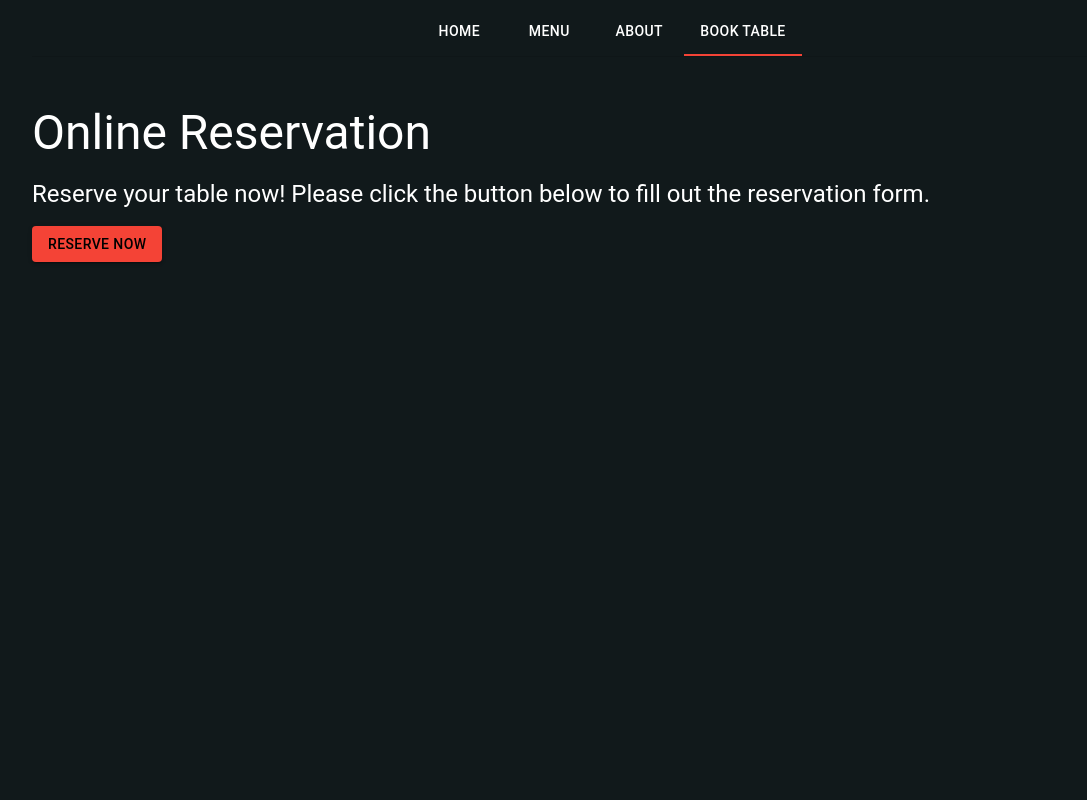
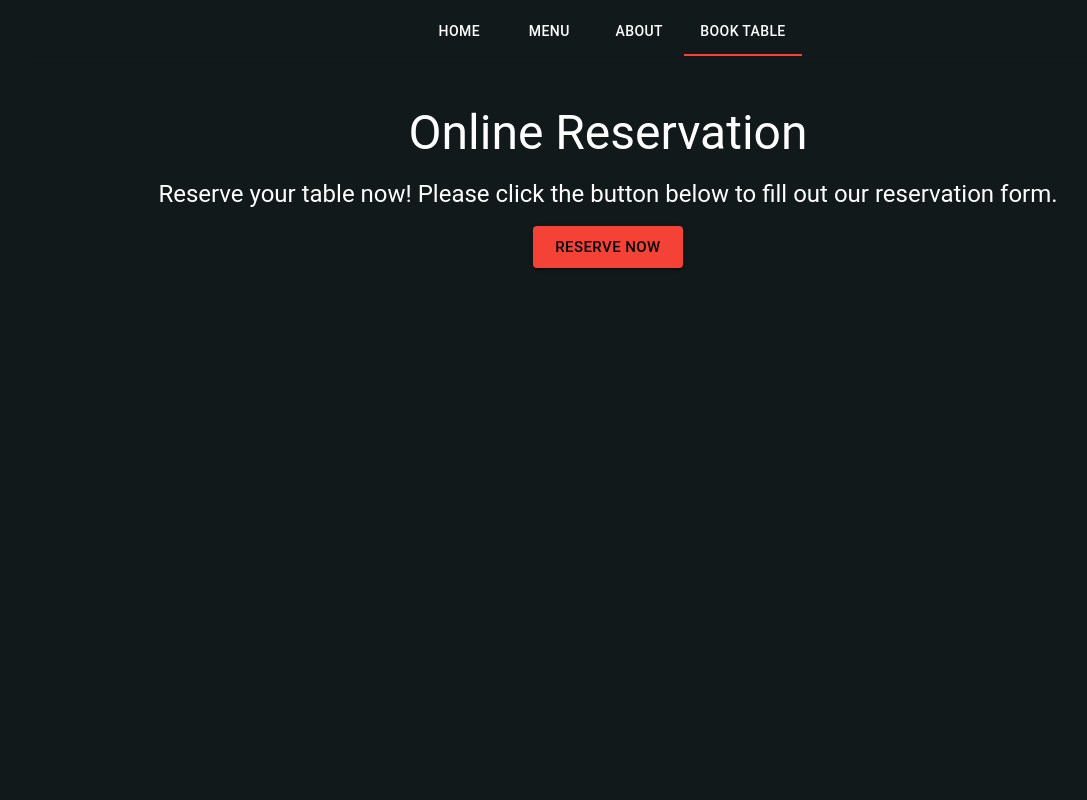
Before and after one commit to htipu/pcrestaurant, a React (Create React App) app: page /reservation in a window 1280 px wide. Shown: the top 800 px of the page, without its empty margins (32-1119 px from the left). Built offline with nearby package versions, Linux system fonts and the light colour scheme.

Commit message:
reservation (not much)

```diff
--- a/src/Reservation.js
+++ b/src/Reservation.js
@@ -6,16 +6,17 @@ import Footer from './Footer'
 
 function Reservation() {
   return (
+    <div style={{textAlign:'center'}}>
     <Box sx={{ backgroundColor: "#11191b", minHeight: "100vh", width: "100%", margin: 0, padding: 0}}>
     <Box style={{ padding: '0px'}}>
       <BasicTabs></BasicTabs>
       <Typography variant="h3" gutterBottom color="white">
         Online Reservation
       </Typography>
-      <Typography variant="h5" paragraph color="white">
-        Reserve your table now! Please click the button below to fill out the reservation form.
+      <Typography variant="h5" paragraph color="white" >
+        Reserve your table now! Please click the button below to fill out our reservation form.
       </Typography>
-      <Button variant="contained" color="secondary" href="https://forms.gle/Cbz1ynNmz6xZXJQt9" target="_blank">
+      <Button variant="contained" color="secondary" href="https://forms.gle/Cbz1ynNmz6xZXJQt9" target="_blank" size='large'>
         Reserve Now
       </Button>
     </Box>
@@ -23,6 +24,7 @@ function Reservation() {
     </div>
     <Footer></Footer>
     </Box>
+    </div>
   );
 }
 
```
